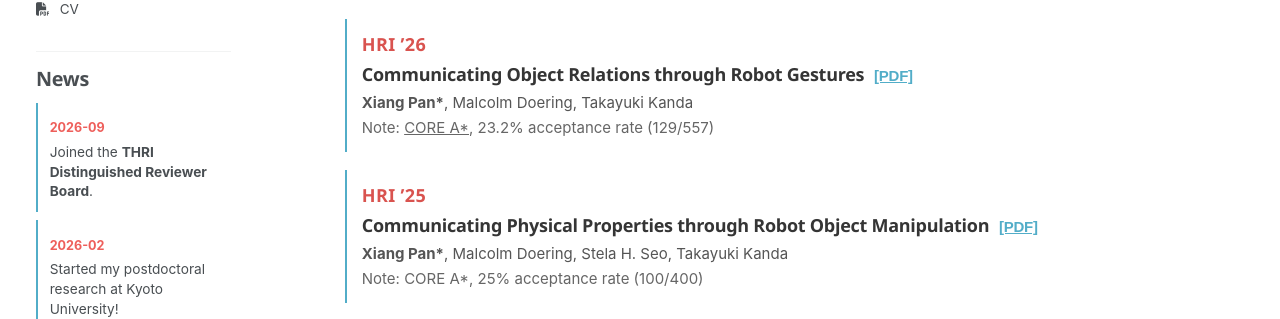
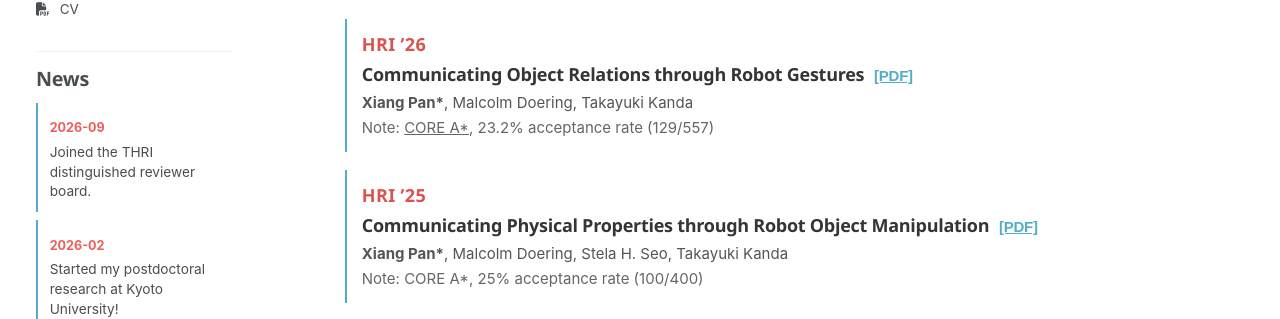
Before and after one commit to pan-xiang/pan-xiang.github.io, a Jekyll site: the page built from _pages/about.md, in a window 1280 px wide. Shown: the part 336-655 px from the top of the page. Built offline with Jekyll 4.4.1, drawn with Linux system fonts in a browser that asks for light colours; some web fonts are replaced.

Commit message:
Update news.yml

```diff
--- a/_data/news.yml
+++ b/_data/news.yml
@@ -1,5 +1,5 @@
 - date: 2026-09
-  content: Joined the <strong>THRI Distinguished Reviewer Board</strong>.
+  content: Joined the THRI distinguished reviewer board.
 
 - date: 2026-02
   content: Started my postdoctoral research at Kyoto University!
```
